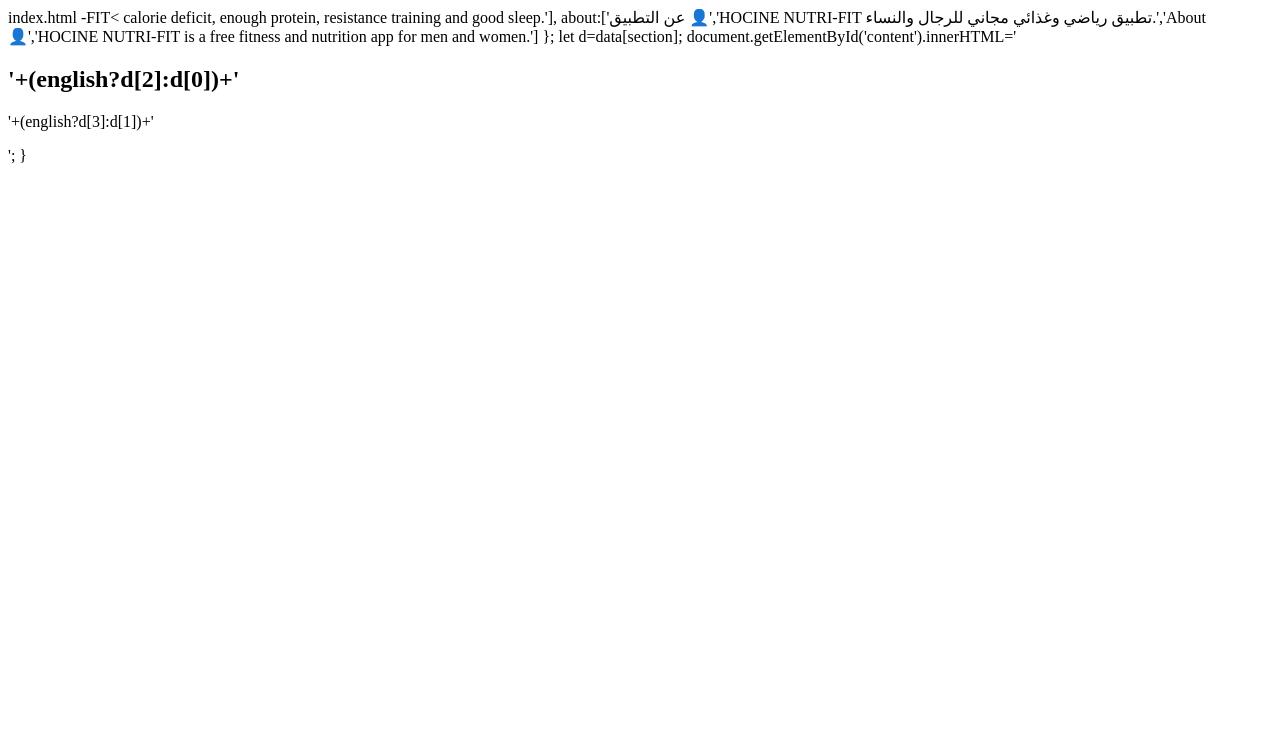
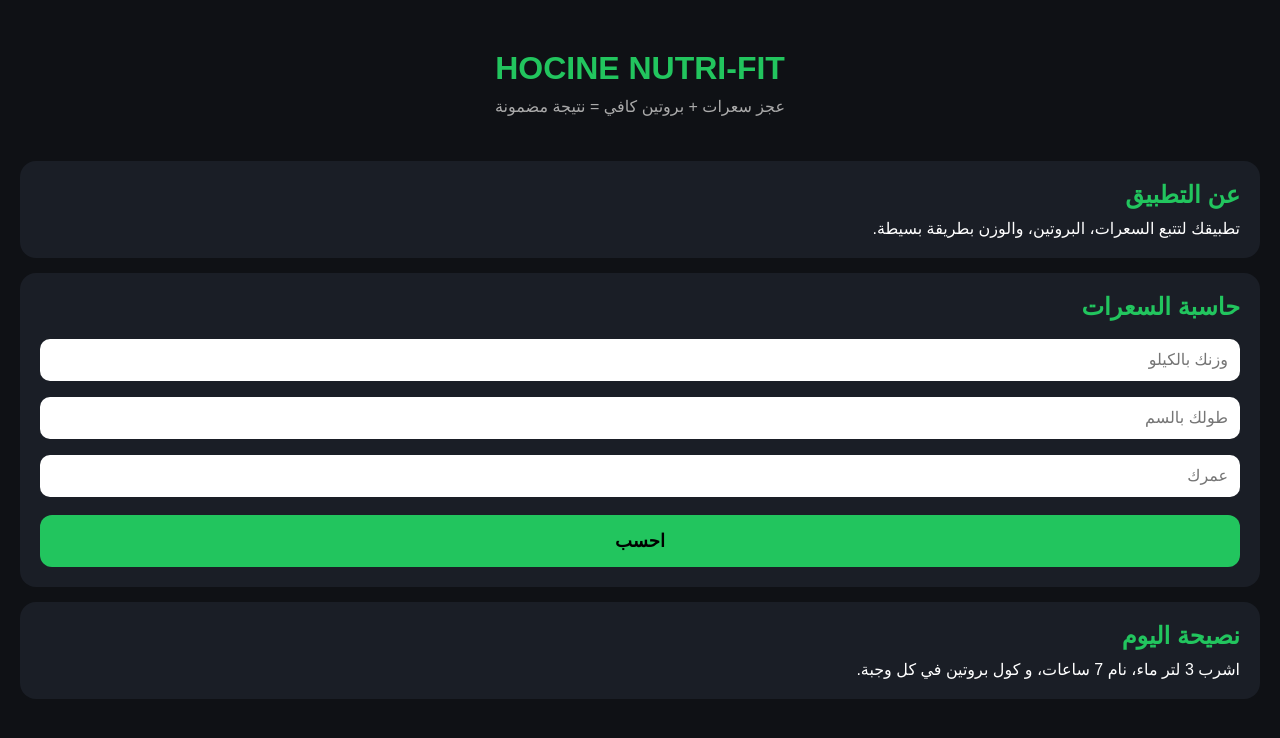
Before and after one commit to hocine-nutri-fit/hocine-nutri-fi, a plain HTML site: page index.html in a window 1280 px wide. Drawn offline with Linux system fonts and the light colour scheme.

Commit message:
Add initial HTML structure for HOCINE NUTRI-FIT

```diff
--- a/index.html
+++ b/index.html
@@ -1,9 +1,52 @@
-index.html
--FIT< calorie deficit, enough protein, resistance training and good sleep.'],
-about:['عن التطبيق 👤','HOCINE NUTRI-FIT تطبيق رياضي وغذائي مجاني للرجال والنساء.','About 👤','HOCINE NUTRI-FIT is a free fitness and nutrition app for men and women.']
-};
-let d=data[section];
-document.getElementById('content').innerHTML='<h2>'+(english?d[2]:d[0])+'</h2><p>'+(english?d[3]:d[1])+'</p>';
+<!DOCTYPE html>
+<html lang="ar" dir="rtl">
+<head>
+<meta charset="UTF-8">
+<meta name="viewport" content="width=device-width, initial-scale=1.0">
+<title>HOCINE NUTRI-FIT</title>
+<style>
+*{box-sizing:border-box;margin:0;padding:0;font-family:Arial}
+body{background:#0f1115;color:#fff;padding:20px}
+header{text-align:center;padding:30px 10px}
+header h1{font-size:32px;color:#22c55e}
+header p{color:#aaa;margin-top:10px}
+.card{background:#1a1e26;border-radius:16px;padding:20px;margin:15px 0}
+.card h2{color:#22c55e;margin-bottom:10px}
+button{width:100%;padding:15px;border:0;border-radius:12px;background:#22c55e;color:#000;font-size:18px;font-weight:bold;margin-top:10px}
+input{width:100%;padding:12px;border-radius:10px;border:0;margin:8px 0;font-size:16px}
+.result{background:#22c55e;color:#000;padding:15px;border-radius:12px;margin-top:10px;font-weight:bold;text-align:center}
+</style>
+</head>
+<body>
+<header>
+<h1>HOCINE NUTRI-FIT</h1>
+<p>عجز سعرات + بروتين كافي = نتيجة مضمونة</p>
+</header>
+<div class="card">
+<h2>عن التطبيق</h2>
+<p>تطبيقك لتتبع السعرات، البروتين، والوزن بطريقة بسيطة.</p>
+</div>
+<div class="card">
+<h2>حاسبة السعرات</h2>
+<input id="w" type="number" placeholder="وزنك بالكيلو">
+<input id="h" type="number" placeholder="طولك بالسم">
+<input id="a" type="number" placeholder="عمرك">
+<button onclick="calc()">احسب</button>
+<div id="r"></div>
+</div>
+<div class="card">
+<h2>نصيحة اليوم</h2>
+<p>اشرب 3 لتر ماء، نام 7 ساعات، و كول بروتين في كل وجبة.</p>
+</div>
+<script>
+function calc(){
+let w=+document.getElementById('w').value;
+let h=+document.getElementById('h').value;
+let a=+document.getElementById('a').value;
+let bmr=10*w+6.25*h-5*a+5;
+let cal=Math.round(bmr*1.4-500);
+let prot=Math.round(w*2);
+document.getElementById('r').innerHTML='<div class="result">سعراتك للتنشيف: '+cal+'<br>بروتينك: '+prot+'g</div>';
 }
 </script>
 </body>
```
